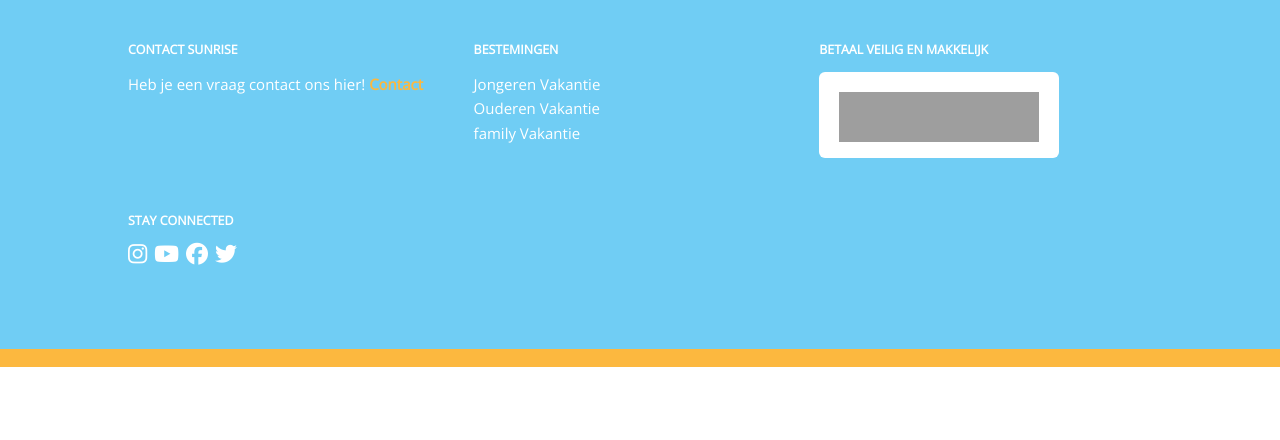
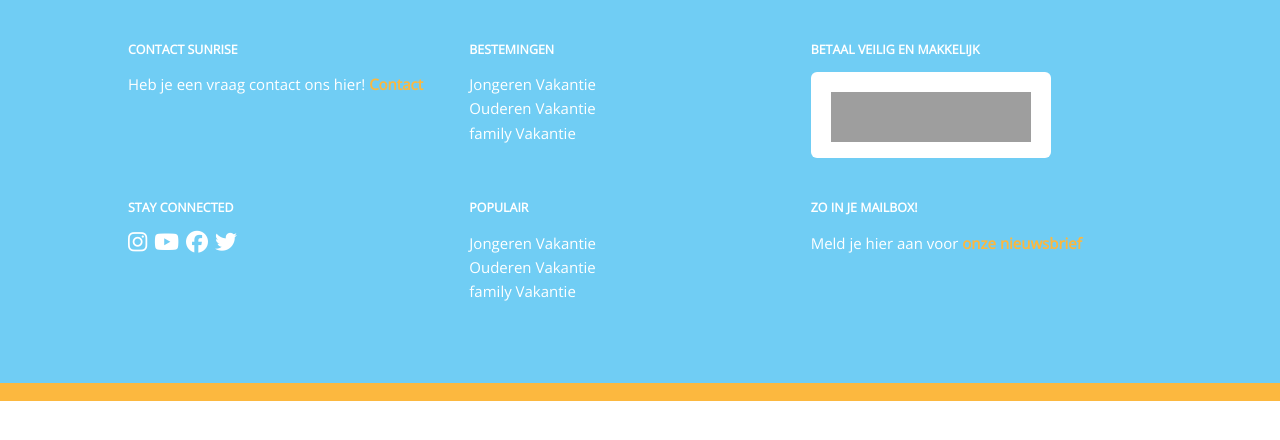
Before and after one commit to robin-vdruten/CRUD, a PHP site: page /includes/footer.php in a window 1280 px wide. Shown: the top 440 px of the page. Run offline with PHP 8.4, Linux system fonts and the light colour scheme; some libraries are stand-ins or nearby versions; grey boxes are pictures that could not be loaded.

Commit message:
finished footer

```diff
--- a/CSS/styles.css
+++ b/CSS/styles.css
@@ -32,7 +32,7 @@
 .footer .footer-main .footer-wrapper .content {
   display: grid;
   grid-template-columns: repeat(auto-fit, minmax(20rem, 1fr));
-  gap: 0.8rem;
+  gap: 0rem;
 }
 
 .footer .footer-main .footer-wrapper .content .box {
@@ -77,6 +77,12 @@
 .footer .footer-main .footer-wrapper .content .box li a {
   color: #fff;
   font-weight: 500;
+  transition: 300ms;
+}
+
+.footer .footer-main .footer-wrapper .content .box li a:hover {
+  color: #fcb83f;
+  font-weight: 500;
 }
 
 .footer .footer-main .footer-wrapper .content .box h5 {
@@ -109,3 +115,15 @@
     width: 80%;
   }
 }
+
+/* login / register */
+
+.login {
+  background-color: #fff;
+}
+
+.login .login-wrapper {
+  display: flex;
+  justify-self: center;
+  width: 80%;
+}
--- a/includes/footer.php
+++ b/includes/footer.php
@@ -67,6 +67,21 @@
                 </ul>
               </div>
             </div>
+            <div class="box">
+              <h5>Populair</h5>
+              <div class="tekst">
+                <ul>
+                  <li><a href="#">Jongeren Vakantie</a></li>
+                  <li><a href="#">Ouderen Vakantie</a></li>
+                  <li><a href="#">family Vakantie</a></li>
+                </ul>
+              </div>
+            </div>
+            <div class="box">
+              <h5>Zo in je mailbox!</h5>
+              Meld je hier aan voor
+              <a href="#">onze nieuwsbrief</a>
+            </div>
           </div>
         </div>
       </div>
```
Also changed, not shown: sunriselogin.php (added, +15 -0 lines), reizen.php (added).
